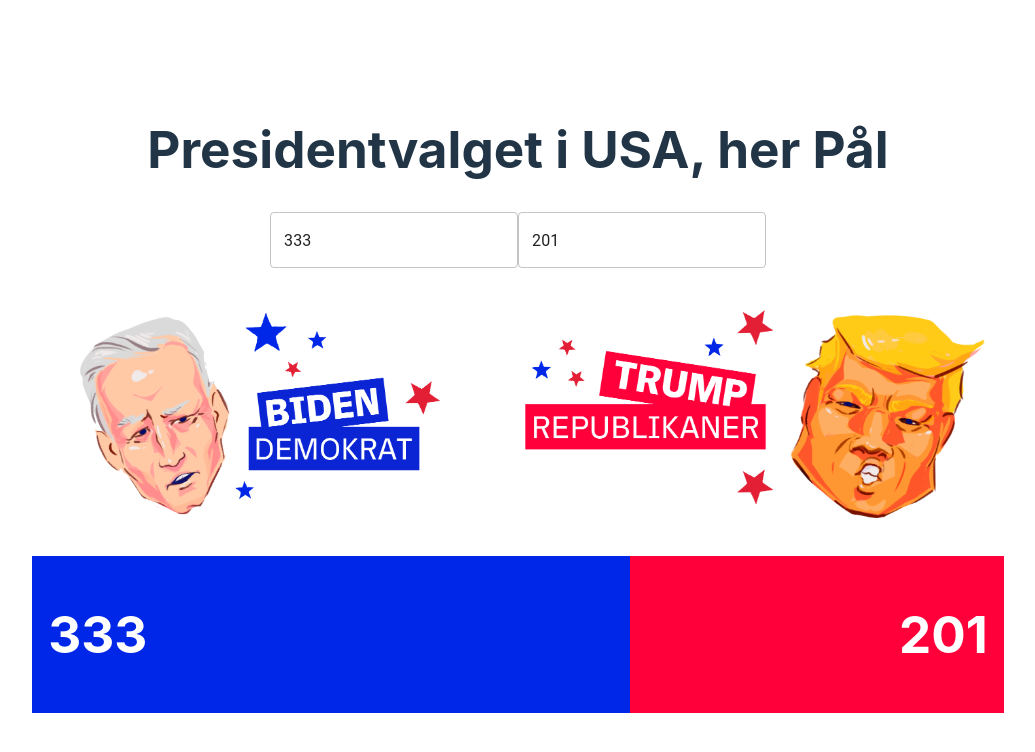
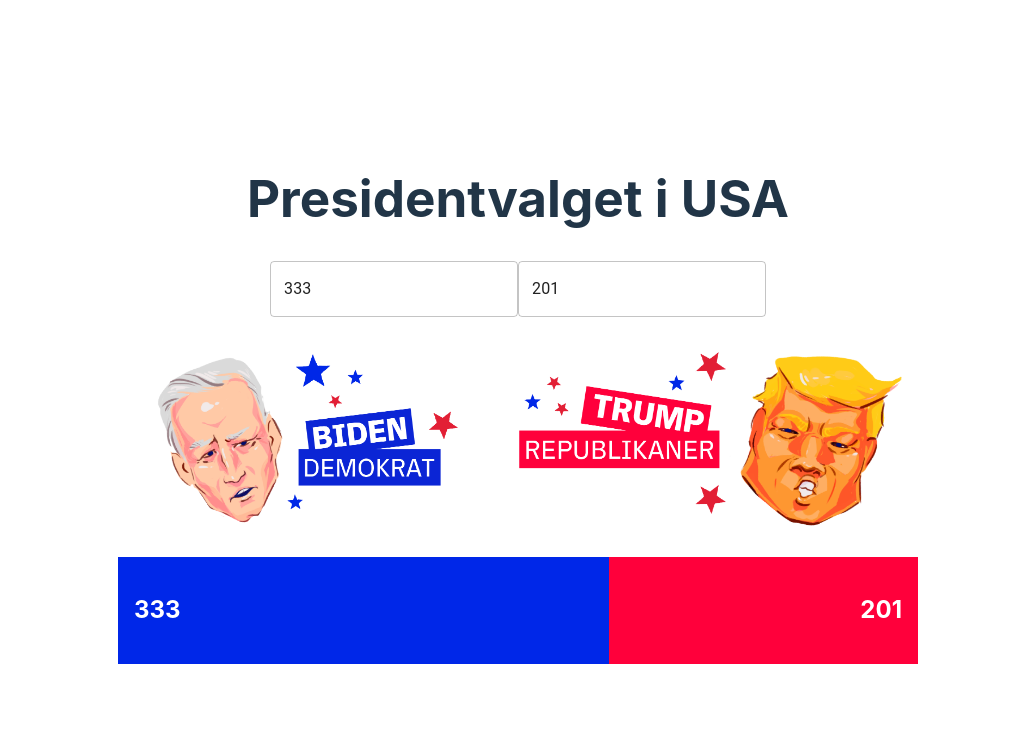
Before and after one commit to maud-rod/pres-valg-test, a React (Vite) app: page / in a window 1280 px wide. Shown: the top 752 px of the page, without its empty margins (122-1157 px from the left). Built offline with nearby package versions, Linux system fonts and the light colour scheme.

Commit message:
mindre bredde

```diff
--- a/src/App.css
+++ b/src/App.css
@@ -1,12 +1,12 @@
 #root {
-  max-width: 1280px;
+  max-width: 800px;
   margin: 0 auto;
   padding: 2rem;
   text-align: center;
 }
 
 .logo {
-  height: 18em;
+  height: 15em;
 }
 
 .space {
@@ -29,12 +29,12 @@
 }
 
 .card-trump {
-  padding: 2em;
+  padding: 1em;
   background-color: red;
 }
 
 .card-biden {
-  padding: 2em;
+  padding: 1em;
   background-color: blue;
 }
 
--- a/src/App.tsx
+++ b/src/App.tsx
@@ -29,8 +29,9 @@ function App() {
 
   return (
     <>
-    <h1>Presidentvalget i USA, her Pål</h1>
+    <h1>Presidentvalget i USA</h1>
     {/*<button onClick={handlePost}>Post</button>*/}
+    <h6></h6>
     <TextField value={biden_votes} onChange={(event: React.ChangeEvent<HTMLInputElement>) => {
     set_biden_votes(Number(event.target.value));
   }}>Hei</TextField>
@@ -44,9 +45,9 @@ function App() {
           <img src={trump} className="logo" alt="React logo" />
       </Stack>
       <Stack direction="row">
-      <Box sx={{"background-color": "#0027E8", "width": biden_percent, "textAlign": "left", "padding": "1em"}}><h1 className="votes">{biden_votes}</h1></Box>
+      <Box sx={{"background-color": "#0027E8", "width": biden_percent, "textAlign": "left", "padding": "1em"}}><h2 className="votes">{biden_votes}</h2></Box>
       {/*<Box sx={{"background-color": "#ADADAD", "width": rest_percent, "padding": "1em"}}><h1 className="votes">{rest}</h1></Box>*/}
-      <Box sx={{"background-color": "#FF003B", "width": trump_percent, "textAlign": "right", "padding": "1em"}}><h1 className="votes">{trump_votes}</h1></Box>
+      <Box sx={{"background-color": "#FF003B", "width": trump_percent, "textAlign": "right", "padding": "1em"}}><h2 className="votes">{trump_votes}</h2></Box>
 
       </Stack>
     </>
```
